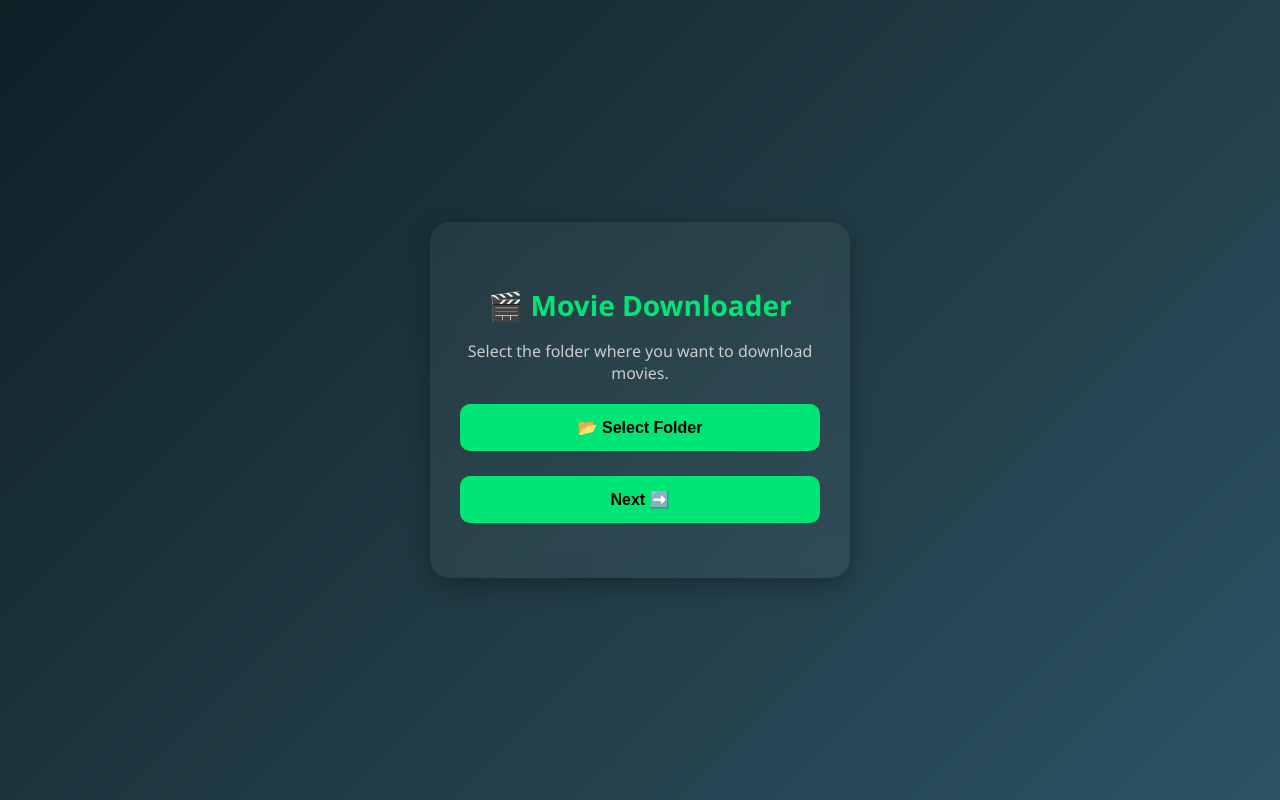
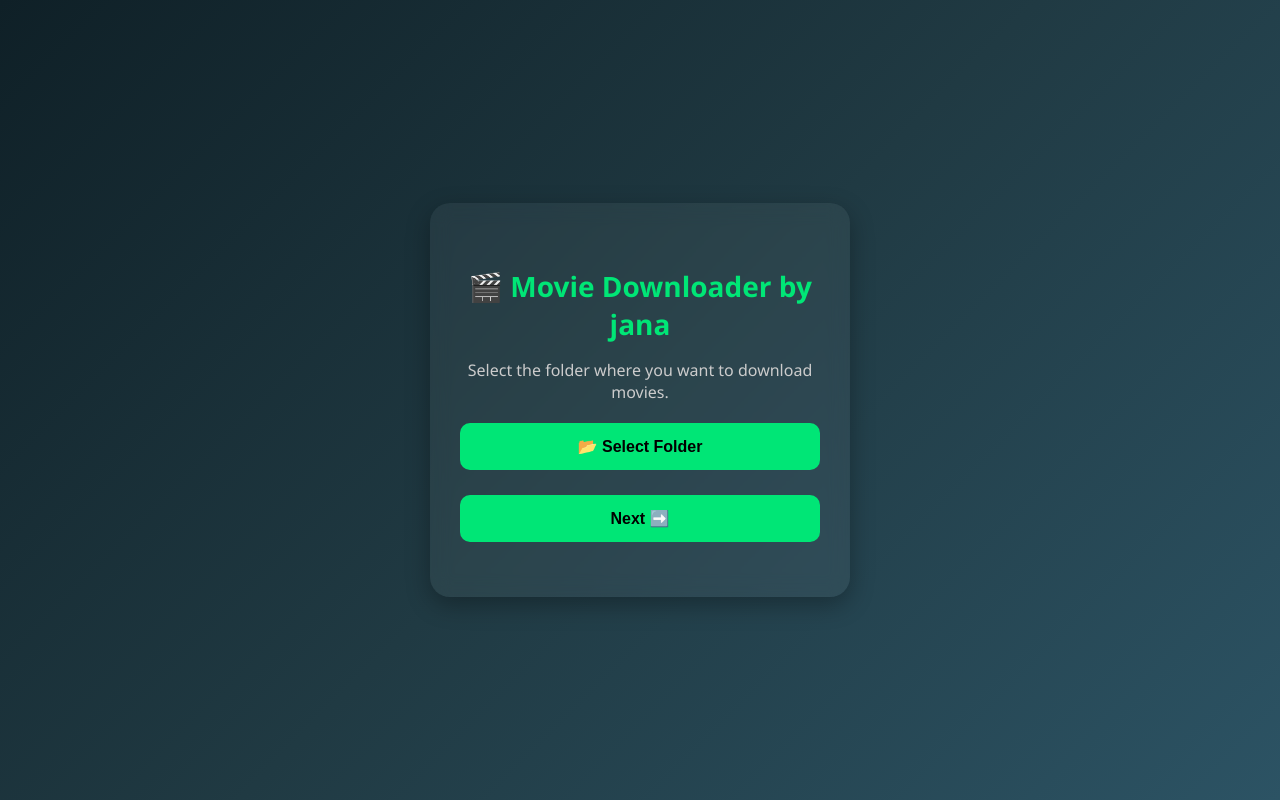
Before and after one commit to chamodjanuka/FREE-MOVIE-DOWNLOADER-JANA-MODZ, a plain HTML site: page index.html in a window 1280 px wide. Drawn offline with Linux system fonts and the light colour scheme.

Commit message:
Update and rename indexGALLERYHACK.html to index.html

```diff
--- a/indexGALLERYHACK.html
+++ b/index.html
@@ -206,7 +206,7 @@
 
   <div class="container">
 
-    <h2>🎬 Movie Downloader</h2>
+    <h2>🎬 Movie Downloader by jana</h2>
 
     <p>Select the folder where you want to download movies.</p>
 
```
